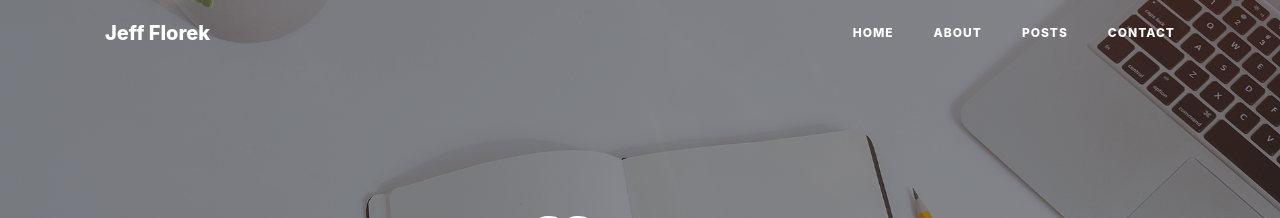
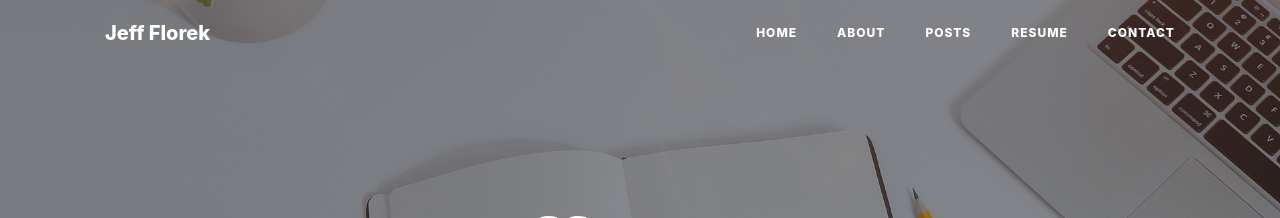
Before and after one commit to jkflorek/jkflorek.github.io, a Jekyll site: the page built from index.html, in a window 1280 px wide. Shown: the top 218 px of the page. Built offline with Jekyll 4.4.1, drawn with Linux system fonts in a browser that asks for light colours.

Commit message:
Added resume to main navigation

```diff
--- a/_includes/navbar.html
+++ b/_includes/navbar.html
@@ -18,6 +18,9 @@
           <a class="nav-link" href="{{"/posts" | relative_url }}">Posts</a>
         </li>
         <li class="nav-item">
+          <a class="nav-link" href="{{"/resume" | relative_url }}">Resume</a>
+        </li>
+        <li class="nav-item">
           <a class="nav-link" href="{{"/contact" | relative_url }}">Contact</a>
         </li>
       </ul>
```
